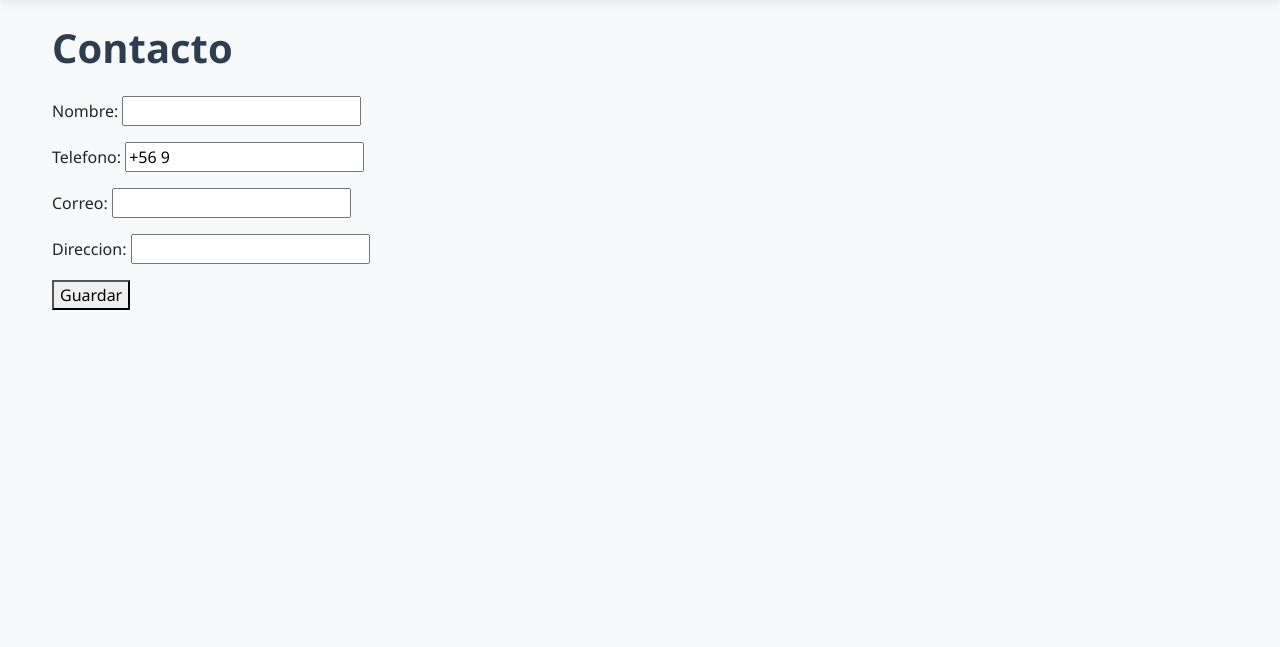
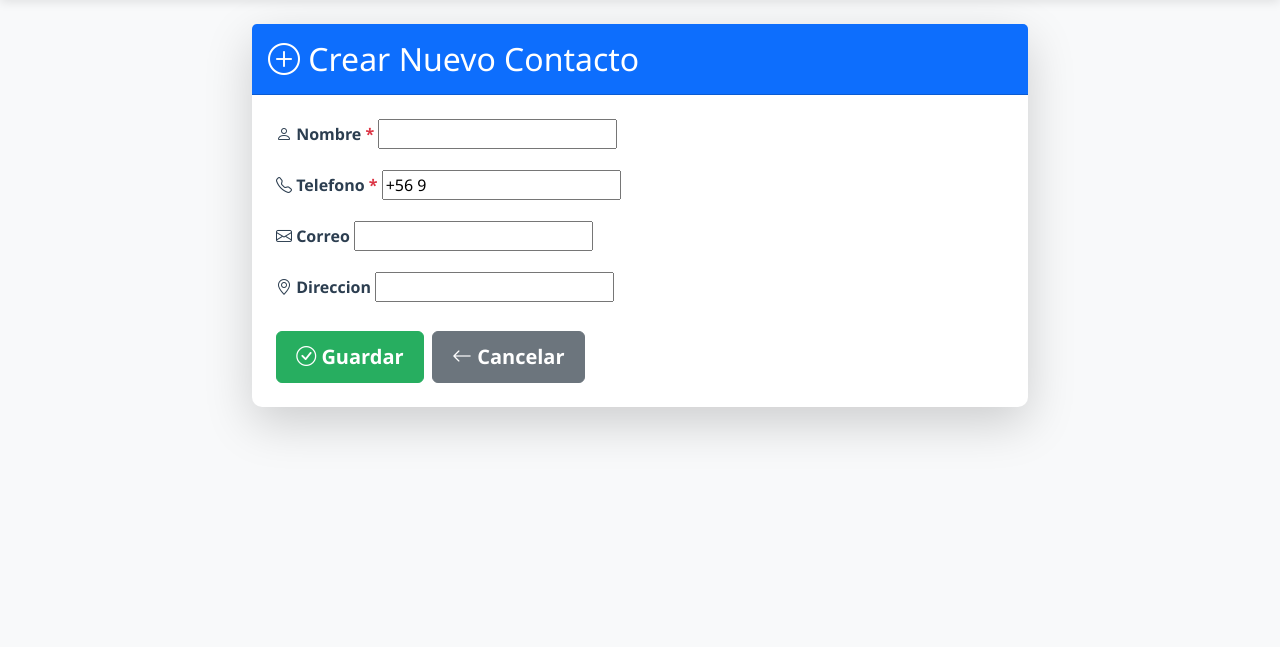
Before and after one commit to DiegoCordova-0/Back-End-2026, a Django app: page /contactos/nuevo/ in a window 1280 px wide. Shown: the part 62-709 px from the top of the page. Run offline with Django 5.2, Linux system fonts and the light colour scheme.

Commit message:
Mejora formulario de contacto con diseño profesional e iconos

```diff
--- a/Agenda/templates/Agenda/contacto_form.html
+++ b/Agenda/templates/Agenda/contacto_form.html
@@ -1,8 +1,115 @@
+<!-- Agenda/templates/Agenda/contacto_form.html -->
 {% extends 'Agenda/base.html' %}
+{% block title %}Crear/Editar Contacto{% endblock %}
 {% block content %}
-<h1>Contacto</h1>
-<form method="post">{% csrf_token %}
-  {{ form.as_p }}
-  <button type="submit">Guardar</button>
-</form>
+<div class="row justify-content-center">
+  <div class="col-lg-8">
+    <div class="card shadow-lg">
+      <div class="card-header bg-primary text-white py-3">
+        <h2 class="mb-0">
+          {% if form.instance.pk %}
+            <i class="bi bi-pencil-square"></i> Editar Contacto
+          {% else %}
+            <i class="bi bi-plus-circle"></i> Crear Nuevo Contacto
+          {% endif %}
+        </h2>
+      </div>
+      <div class="card-body p-4">
+        <form method="post" novalidate>
+          {% csrf_token %}
+
+          {% if form.non_field_errors %}
+            <div class="alert alert-danger alert-dismissible fade show" role="alert">
+              <i class="bi bi-exclamation-triangle"></i>
+              <strong>Error!</strong>
+              {% for error in form.non_field_errors %}
+                <div>{{ error }}</div>
+              {% endfor %}
+              <button type="button" class="btn-close" data-bs-dismiss="alert" aria-label="Close"></button>
+            </div>
+          {% endif %}
+
+          {% for field in form %}
+            <div class="mb-3">
+              {% if field.field.widget.input_type == 'hidden' %}
+                {{ field }}
+              {% else %}
+                <label for="{{ field.id_for_label }}" class="form-label fw-bold">
+                  {% if field.name == 'nombre' %}
+                    <i class="bi bi-person"></i>
+                  {% elif field.name == 'correo' %}
+                    <i class="bi bi-envelope"></i>
+                  {% elif field.name == 'telefono' %}
+                    <i class="bi bi-telephone"></i>
+                  {% elif field.name == 'direccion' %}
+                    <i class="bi bi-geo-alt"></i>
+                  {% endif %}
+                  {{ field.label }}
+                  {% if field.field.required %}<span class="text-danger">*</span>{% endif %}
+                </label>
+
+                {% if field.field.widget.input_type == 'textarea' %}
+                  <textarea
+                    id="{{ field.id_for_label }}"
+                    name="{{ field.name }}"
+                    class="form-control {% if field.errors %}is-invalid{% endif %}"
+                    rows="4"
+                    placeholder="{{ field.help_text }}"
+                  >{{ field.value|default:'' }}</textarea>
+                {% else %}
+                  {{ field }}
+                {% endif %}
+
+                {% if field.errors %}
+                  <div class="invalid-feedback d-block">
+                    {% for error in field.errors %}
+                      <i class="bi bi-exclamation-circle"></i> {{ error }}<br>
+                    {% endfor %}
+                  </div>
+                {% endif %}
+
+                {% if field.help_text %}
+                  <small class="form-text text-muted d-block mt-1">
+                    {{ field.help_text|safe }}
+                  </small>
+                {% endif %}
+              {% endif %}
+            </div>
+          {% endfor %}
+
+          <div class="d-flex gap-2 mt-4">
+            <button type="submit" class="btn btn-success btn-lg">
+              <i class="bi bi-check-circle"></i> Guardar
+            </button>
+            <a href="{% url 'contacto_list' %}" class="btn btn-secondary btn-lg">
+              <i class="bi bi-arrow-left"></i> Cancelar
+            </a>
+          </div>
+        </form>
+      </div>
+    </div>
+  </div>
+</div>
+
+<style>
+  .form-control, .form-select {
+    border-radius: 6px;
+    border: 1px solid #ddd;
+    transition: all 0.3s ease;
+  }
+
+  .form-control:focus, .form-select:focus {
+    border-color: #3498db;
+    box-shadow: 0 0 0 0.2rem rgba(52, 152, 219, 0.25);
+  }
+
+  .form-label {
+    color: #2c3e50;
+    margin-bottom: 0.5rem;
+  }
+
+  .card-header {
+    border-radius: 10px 10px 0 0;
+  }
+</style>
 {% endblock %}
```
